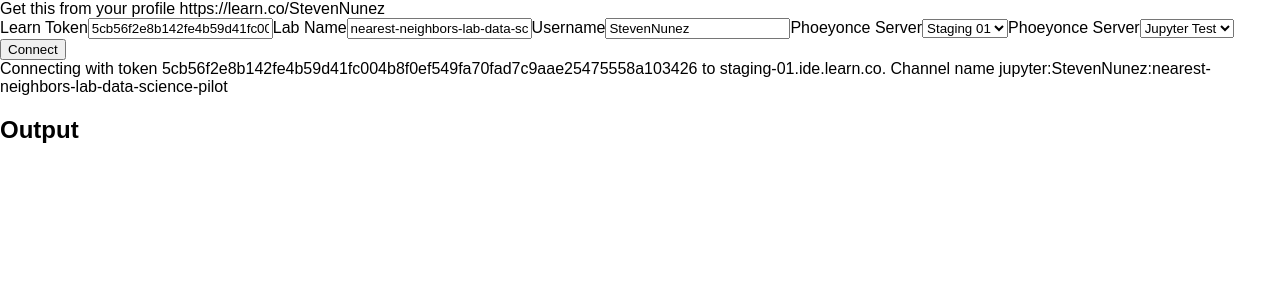
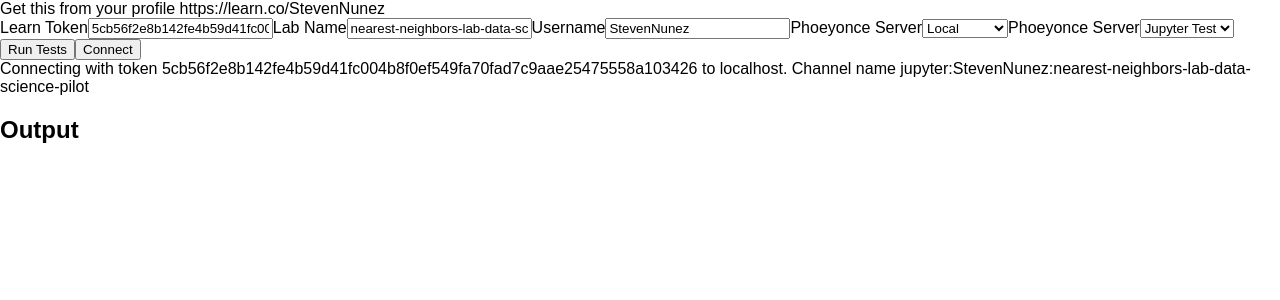
Before and after one commit to flatiron-labs/phoeyonce-test, a React (Create React App) app: page / in a window 1280 px wide. Shown: the top 300 px of the page. Built offline with nearby package versions, Linux system fonts and the light colour scheme.

Commit message:
Support testing on local

```diff
--- a/src/App.js
+++ b/src/App.js
@@ -5,11 +5,12 @@
   constructor(){
     super();
     this.handleChange = this.handleChange.bind(this)
+    this.runTests = this.runTests.bind(this)
     this.connect = this.connect.bind(this)
     this.state = {
       token: "5cb56f2e8b142fe4b59d41fc004b8f0ef549fa70fad7c9aae25475558a103426",
       labName: "nearest-neighbors-lab-data-science-pilot",
-      server: "staging-01.ide.learn.co",
+      server: "localhost",
       username: "StevenNunez",
       type: "jupyter",
       output: [],
@@ -18,6 +19,10 @@
 
   handleChange({target}){
     this.setState({[target.id]: target.value})
+  }
+
+  runTests(){
+    this.channel.push('run_tests')
   }
 
   connect() {
@@ -50,6 +55,16 @@
       console.log("Jupter ready", connection)
       this.setState({output: this.state.output.concat([JSON.stringify({"Jupyter Ready": connection})])})
     })
+
+    this.channel.on("test_output", ({output}) => {
+      console.log("Test Output", atob(output))
+      this.setState({output: this.state.output.concat([JSON.stringify({"Test Output": atob(output)})])})
+    })
+
+    this.channel.on("finished_running_tests", (result) => {
+      console.log("tests finished running")
+      this.setState({output: this.state.output.concat([JSON.stringify({"Finished Running Tests": result})])})
+    })
     this.channel.join()
   }
 
@@ -75,6 +90,7 @@
 
           <label htmlFor="server">Phoeyonce Server</label>
           <select id="server" name="server"value={this.state.server} onChange={this.handleChange}>
+            <option value="localhost">Local</option>
             <option value="staging-01.ide.learn.co">Staging 01</option>
             <option value="staging-02.ide.learn.co">Staging 02</option>
           </select>
@@ -84,6 +100,7 @@
             <option value="jupyter">Jupyter Test</option>
             <option value="session">IDE Test</option>
           </select>
+          {this.state.type === "jupyter" && <input type="button" value="Run Tests" onClick={this.runTests}/>}
           <input type="submit" value="Connect" onClick={this.connect}/>
         </div>
 
```
